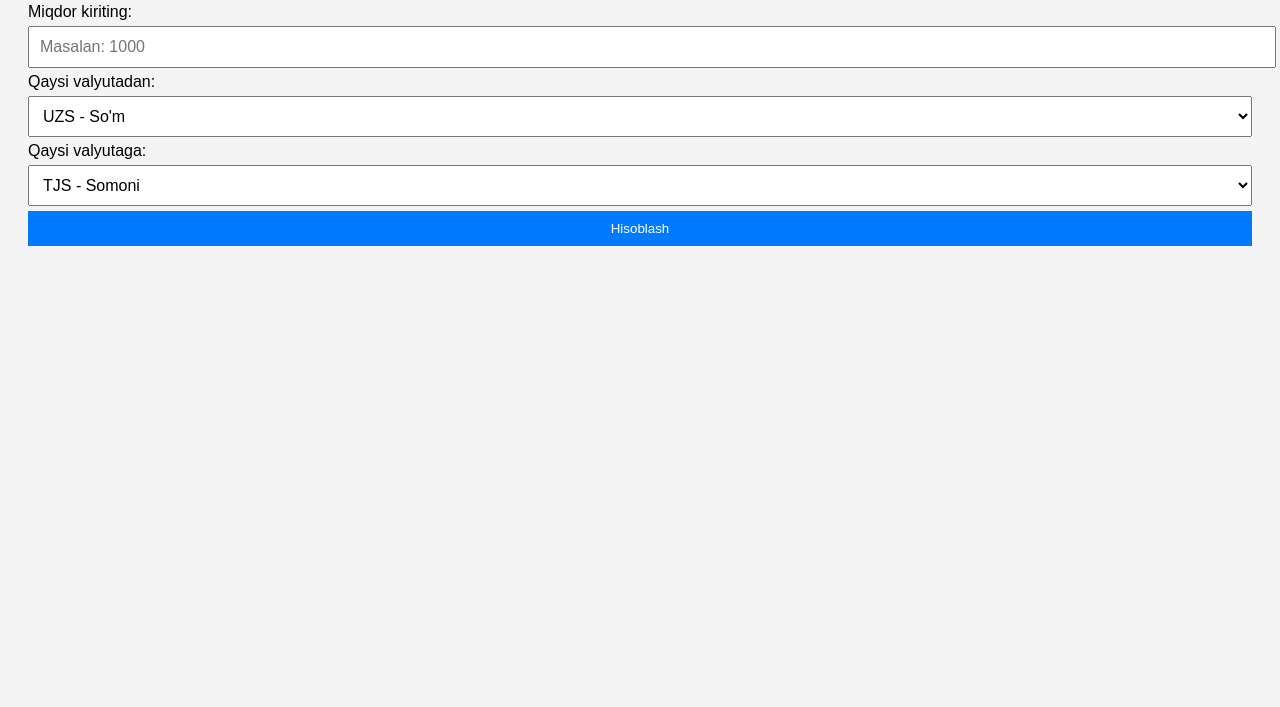
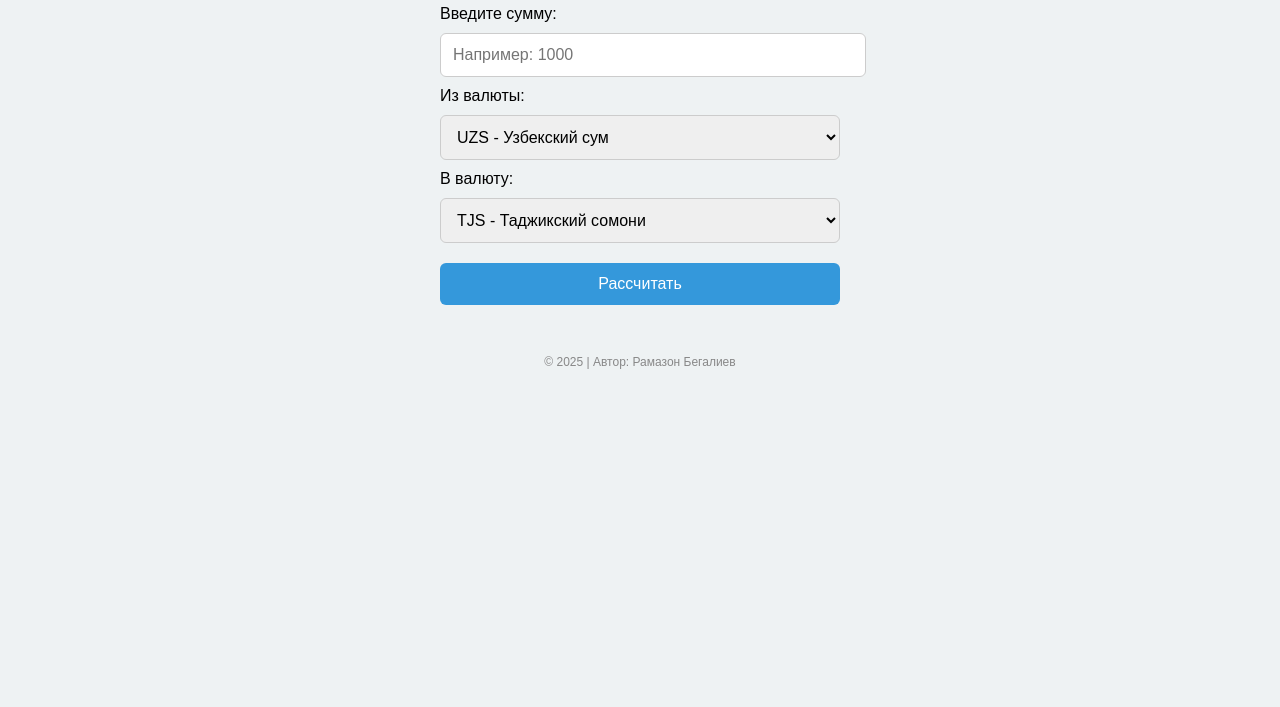
Before and after one commit to begaliev2010/Valyuta_hisoblagich, a plain HTML site: page index.html in a window 1280 px wide. Shown: the part 93-800 px from the top of the page. Drawn offline with Linux system fonts and the light colour scheme.

Commit message:
Update index.html

```diff
--- a/index.html
+++ b/index.html
@@ -1,62 +1,81 @@
 <!DOCTYPE html>
-<html lang="uz">
+<html lang="ru">
 <head>
-  <meta charset="UTF-8" />
-  <title>Valyuta Hisoblagich</title>
+  <meta charset="UTF-8">
+  <title>Конвертер валют</title>
   <style>
     body {
       font-family: Arial, sans-serif;
-      padding: 20px;
-      background: #f4f4f4;
+      background: #eef2f3;
+      padding: 30px;
+      max-width: 400px;
+      margin: auto;
     }
     h2 {
-      color: #333;
+      color: #2c3e50;
+      text-align: center;
     }
-    select, input {
-      padding: 10px;
-      margin: 5px 0;
+    select, input, button {
       width: 100%;
+      padding: 12px;
+      margin: 10px 0;
       font-size: 16px;
+      border: 1px solid #ccc;
+      border-radius: 6px;
     }
     button {
-      padding: 10px;
-      background-color: #007bff;
+      background-color: #3498db;
       color: white;
       border: none;
       cursor: pointer;
-      width: 100%;
+    }
+    button:hover {
+      background-color: #2980b9;
     }
     .result {
-      margin-top: 15px;
       font-size: 18px;
       font-weight: bold;
+      color: #2c3e50;
+      margin-top: 15px;
+      text-align: center;
+    }
+    .footer {
+      margin-top: 40px;
+      text-align: center;
+      font-size: 12px;
+      color: #888;
     }
   </style>
 </head>
 <body>
-  <h2>Valyuta Hisoblagich (UZS, TJS, USD, RUB)</h2>
+  <h2>Конвертер валют</h2>
 
-  <label>Miqdor kiriting:</label>
-  <input type="number" id="amount" placeholder="Masalan: 1000" />
+  <label>Введите сумму:</label>
+  <input type="number" id="amount" placeholder="Например: 1000">
 
-  <label>Qaysi valyutadan:</label>
+  <label>Из валюты:</label>
   <select id="from">
-    <option value="UZS">UZS - So'm</option>
-    <option value="TJS">TJS - Somoni</option>
-    <option value="USD">USD - Dollar</option>
-    <option value="RUB">RUB - Rubl</option>
+    <option value="UZS">UZS - Узбекский сум</option>
+    <option value="TJS">TJS - Таджикский сомони</option>
+    <option value="USD">USD - Доллар США</option>
+    <option value="RUB">RUB - Российский рубль</option>
   </select>
 
-  <label>Qaysi valyutaga:</label>
+  <label>В валюту:</label>
   <select id="to">
-    <option value="TJS">TJS - Somoni</option>
-    <option value="UZS">UZS - So'm</option>
-    <option value="USD">USD - Dollar</option>
-    <option value="RUB">RUB - Rubl</option>
+    <option value="TJS">TJS - Таджикский сомони</option>
+    <option value="UZS">UZS - Узбекский сум</option>
+    <option value="USD">USD - Доллар США</option>
+    <option value="RUB">RUB - Российский рубль</option>
   </select>
 
-  <button onclick="convert()">Hisoblash</button>
+  <button onclick="convert()">Рассчитать</button>
+
   <div class="result" id="result"></div>
+
+  <div class="footer">
+    © 2025 | Автор: Рамазон Бегалиев
+  </div>
 
   <script>
     async function convert() {
@@ -65,10 +84,11 @@
       const to = document.getElementById("to").value;
 
       if (from === to) {
-        document.getElementById("result").innerText = "Iltimos, turli valyutalarni tanlang.";
+        document.getElementById("result").innerText = "Пожалуйста, выберите разные валюты.";
         return;
       }
 
+      try {
         const res = await fetch(`https://api.exchangerate.host/convert?from=${from}&to=${to}&amount=${amount}`);
         const data = await res.json();
 
@@ -76,7 +96,10 @@
           document.getElementById("result").innerText =
             `${amount} ${from} ≈ ${data.result.toFixed(2)} ${to}`;
         } else {
-        document.getElementById("result").innerText = "Xatolik yuz berdi. Internet ulanganligini tekshiring.";
+          document.getElementById("result").innerText = "Ошибка при получении данных.";
+        }
+      } catch (error) {
+        document.getElementById("result").innerText = "Нет соединения с интернетом.";
       }
     }
   </script>
```
Lines whose indentation alone changed are shown as unchanged.
